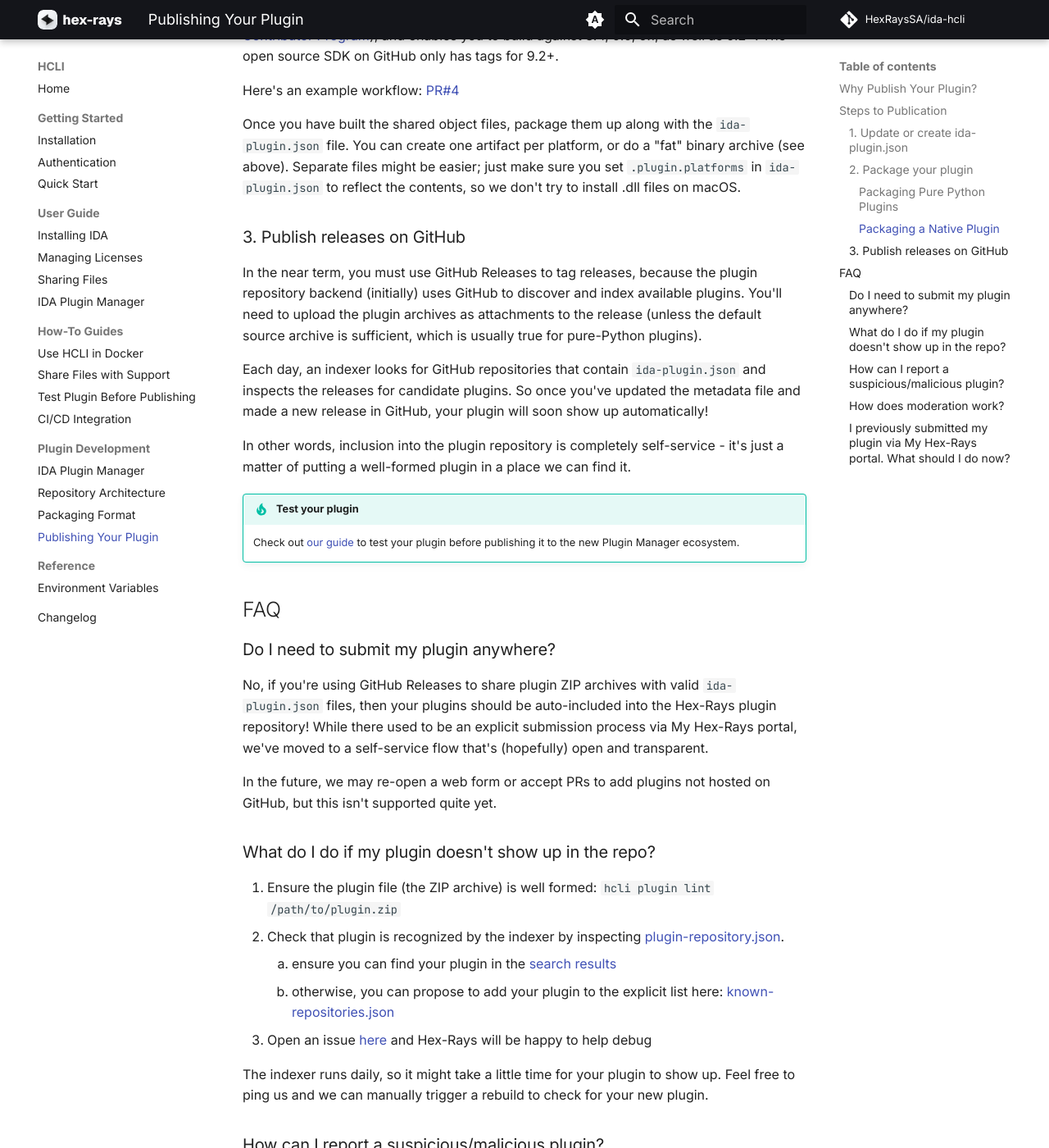
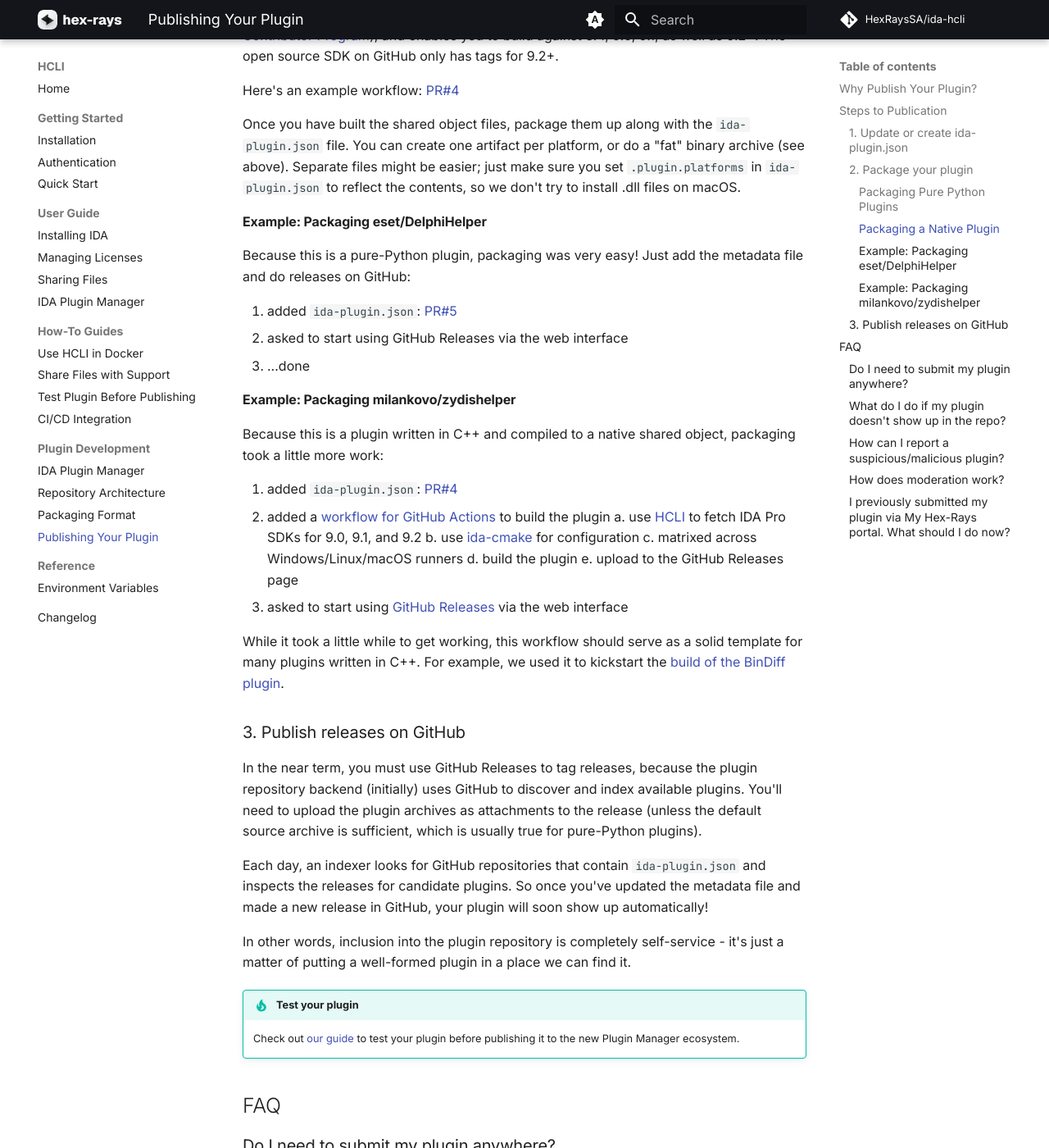
Before and after one commit to HexRaysSA/ida-hcli, an MkDocs documentation site: the page built from docs/reference/packaging-your-existing-plugin.md, in a window 1280 px wide and 1400 px high, scrolled down 4784 px. Shown: the whole window at 82% size. Built offline with MkDocs 1.6.1 and Material for MkDocs 9.7.7, drawn with Linux system fonts in a browser that asks for light colours; comment, search, counter and statistics services are not loaded.

Commit message:
Brought back the plugin packaging examples

```diff
--- a/docs/reference/packaging-your-existing-plugin.md
+++ b/docs/reference/packaging-your-existing-plugin.md
@@ -210,6 +210,31 @@
 You can create one artifact per platform, or do a "fat" binary archive (see above).
 Separate files might be easier; just make sure you set `.plugin.platforms` in `ida-plugin.json` to reflect the contents, so we don't try to install .dll files on macOS.
 
+#### Example: Packaging eset/DelphiHelper
+
+Because this is a pure-Python plugin, packaging was very easy! Just add the metadata file and do releases on GitHub:
+
+1. added `ida-plugin.json`: [PR#5](https://github.com/eset/DelphiHelper/pull/5/files)
+2. asked to start using GitHub Releases via the web interface
+3. ...done
+
+
+#### Example: Packaging milankovo/zydishelper
+
+Because this is a plugin written in C++ and compiled to a native shared object, packaging took a little more work:
+
+1. added `ida-plugin.json`: [PR#4](https://github.com/milankovo/zydisinfo/pull/4/files#diff-601834cd7516c6a40f96dda33295f21abd1f8e96f85095ab0823375f6479da3f)
+2. added a [workflow for GitHub Actions](https://github.com/milankovo/zydisinfo/pull/4/files#diff-5c3fa597431eda03ac3339ae6bf7f05e1a50d6fc7333679ec38e21b337cb6721) to build the plugin
+  a. use [HCLI](https://hcli.docs.hex-rays.com/) to fetch IDA Pro SDKs for 9.0, 9.1, and 9.2
+  b. use [ida-cmake](https://github.com/allthingsida/ida-cmake) for configuration
+  c. matrixed across Windows/Linux/macOS runners
+  d. build the plugin
+  e. upload to the GitHub Releases page
+3. asked to start using [GitHub Releases](https://github.com/milankovo/zydisinfo/releases) via the web interface
+
+While it took a little while to get working, this workflow should serve as a solid template for many plugins written in C++.
+For example, we used it to kickstart the [build of the BinDiff plugin](https://github.com/HexRays-plugin-contributions/bindiff/blob/ci-gha/.github/workflows/build.yml).
+
 ### 3. Publish releases on GitHub
 
 In the near term, you must use GitHub Releases to tag releases, because the plugin repository backend (initially) uses GitHub to discover and index available plugins.
```
